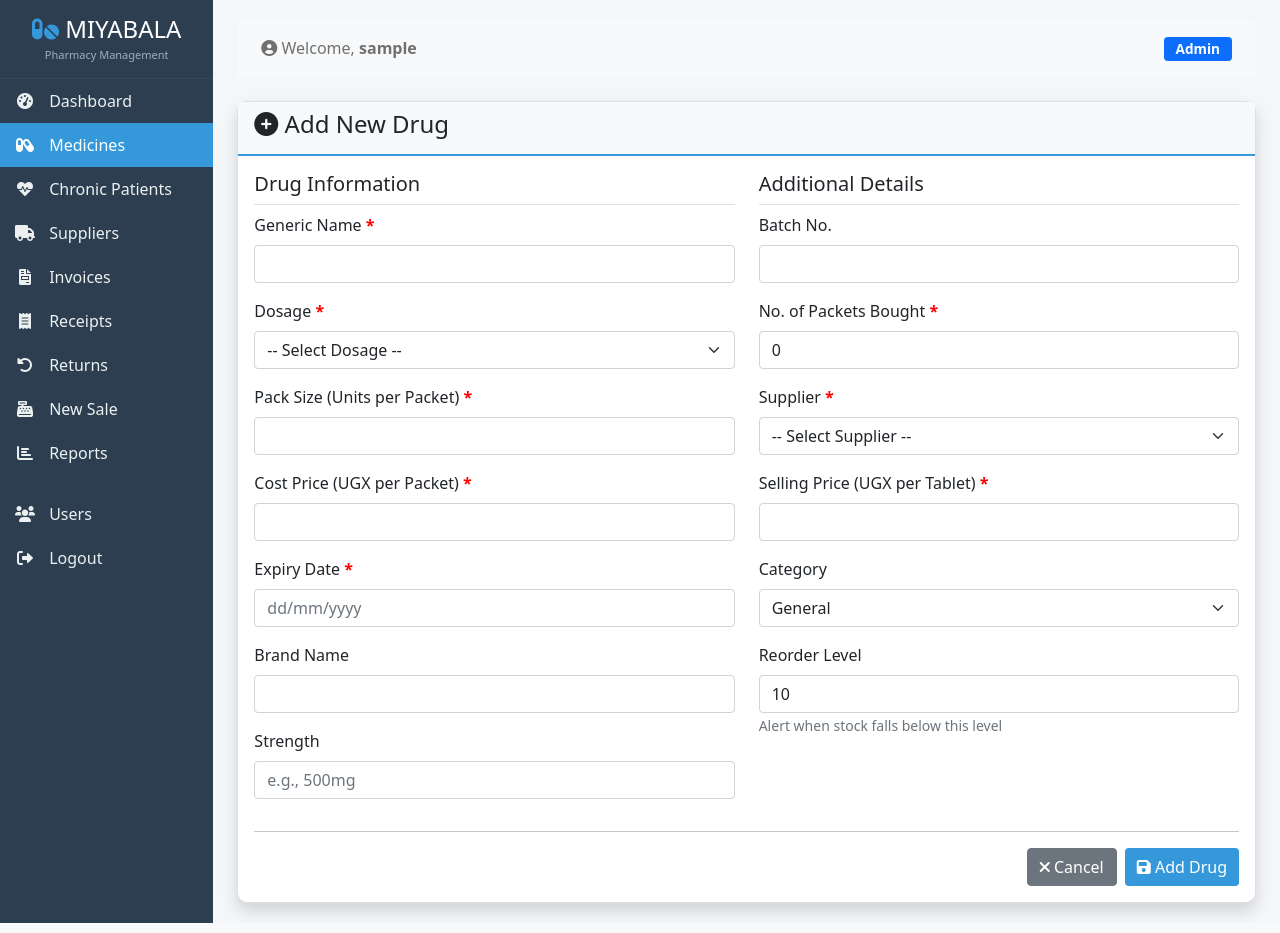
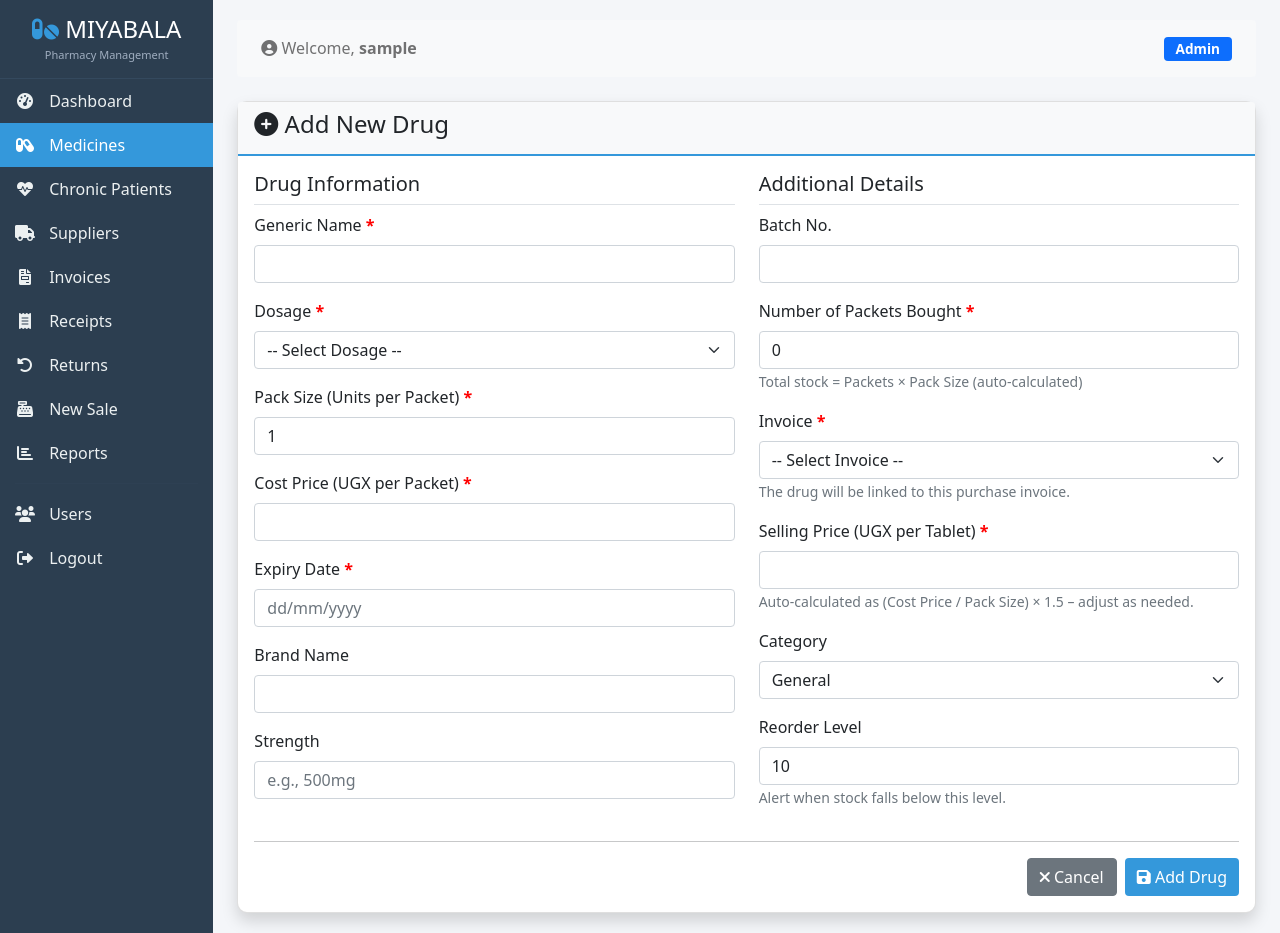
Before and after one commit to kiyimbahenry/miyabalapharmacy, a Django app: page /drugs/create/ in a window 1280 px wide. Run offline with Django 5.2, Linux system fonts and the light colour scheme; the visitor is signed in with stand-in values (Sample User, id 1); data comes from the database, SQL or seed files in the repository; data that the repository does not hold is empty.

Commit message:
Replace supplier with invoice in drug form, auto-link to invoice, auto-calc selling price

```diff
--- a/stockcontrol/stock/templates/stock/drug_form.html
+++ b/stockcontrol/stock/templates/stock/drug_form.html
@@ -46,13 +46,13 @@
 
                             <div class="mb-3">
                                 <label class="form-label required-field">Pack Size (Units per Packet)</label>
-                                <input type="number" name="pack_size" class="form-control"
-                                       value="{{ drug.pack_size|default:'' }}" min="1" required>
+                                <input type="number" name="pack_size" class="form-control pack-size"
+                                       value="{{ drug.pack_size|default:'1' }}" min="1" required>
                             </div>
 
                             <div class="mb-3">
                                 <label class="form-label required-field">Cost Price (UGX per Packet)</label>
-                                <input type="number" step="0.01" name="cost_price" class="form-control"
+                                <input type="number" step="0.01" name="cost_price" class="form-control cost-price"
                                        value="{{ drug.cost_price|default:'' }}" min="0" required>
                             </div>
 
@@ -87,27 +87,32 @@
                             </div>
 
                             <div class="mb-3">
-                                <label class="form-label required-field">No. of Packets Bought</label>
-                                <input type="number" name="stock_quantity" class="form-control"
+                                <label class="form-label required-field">Number of Packets Bought</label>
+                                <input type="number" name="stock_quantity" class="form-control packets"
                                        value="{{ drug.stock_quantity|default:'0' }}" min="0" required>
+                                <small class="form-text text-muted">Total stock = Packets × Pack Size (auto‑calculated)</small>
                             </div>
 
+                            <!-- REPLACE SUPPLIER WITH INVOICE DROPDOWN -->
                             <div class="mb-3">
-                                <label class="form-label required-field">Supplier</label>
-                                <select name="supplier" class="form-select" required>
-                                    <option value="">-- Select Supplier --</option>
-                                    {% for supplier in suppliers %}
-                                        <option value="{{ supplier.id }}" {% if drug.supplier.id == supplier.id %}selected{% endif %}>
-                                            {{ supplier.name }}
+                                <label class="form-label required-field">Invoice</label>
+                                <select name="invoice_id" class="form-select" required>
+                                    <option value="">-- Select Invoice --</option>
+                                    {% for invoice in invoices %}
+                                        <option value="{{ invoice.id }}"
+                                                {% if selected_invoice_id == invoice.id %}selected{% endif %}>
+                                            {{ invoice.invoice_number }} - {{ invoice.supplier.name }}
                                         </option>
                                     {% endfor %}
                                 </select>
+                                <small class="form-text text-muted">The drug will be linked to this purchase invoice.</small>
                             </div>
 
                             <div class="mb-3">
                                 <label class="form-label required-field">Selling Price (UGX per Tablet)</label>
-                                <input type="number" step="0.01" name="selling_price" class="form-control"
+                                <input type="number" step="0.01" name="selling_price" class="form-control selling-price"
                                        value="{{ drug.selling_price|default:'' }}" min="0" required>
+                                <small class="form-text text-muted">Auto‑calculated as (Cost Price / Pack Size) × 1.5 – adjust as needed.</small>
                             </div>
 
                             <div class="mb-3">
@@ -126,7 +131,7 @@
                                 <label class="form-label">Reorder Level</label>
                                 <input type="number" name="reorder_level" class="form-control"
                                        value="{{ drug.reorder_level|default:'10' }}" min="0">
-                                <small class="text-muted">Alert when stock falls below this level</small>
+                                <small class="text-muted">Alert when stock falls below this level.</small>
                             </div>
                         </div>
                     </div>
@@ -146,4 +151,31 @@
         </div>
     </div>
 </div>
+
+<script>
+    document.addEventListener('DOMContentLoaded', function() {
+        const costPriceInput = document.querySelector('.cost-price');
+        const packSizeInput = document.querySelector('.pack-size');
+        const sellingPriceInput = document.querySelector('.selling-price');
+        const packetsInput = document.querySelector('.packets');
+
+        function autoCalculateSellingPrice() {
+            const cost = parseFloat(costPriceInput.value) || 0;
+            const packSize = parseInt(packSizeInput.value) || 1;
+            if (cost > 0 && packSize > 0) {
+                const perUnitCost = cost / packSize;
+                const suggested = perUnitCost * 1.5;
+                sellingPriceInput.value = suggested.toFixed(2);
+            } else {
+                sellingPriceInput.value = '';
+            }
+        }
+
+        costPriceInput.addEventListener('input', autoCalculateSellingPrice);
+        packSizeInput.addEventListener('input', autoCalculateSellingPrice);
+
+        // (Optional) Show total stock hint – you can add a read‑only field if you want.
+    });
+</script>
+
 {% endblock %}
--- a/stockcontrol/stock/views.py
+++ b/stockcontrol/stock/views.py
@@ -394,93 +394,111 @@ def drug_list(request):
 @login_required
 @user_passes_test(is_admin_or_manager)
 def drug_create(request):
-    """Create a new drug/medicine"""
+    """Create a new drug/medicine and link to an invoice."""
     categories = Category.objects.all()
-    suppliers = Supplier.objects.all()
+    invoices = Invoice.objects.all().select_related('supplier')
 
     if request.method == 'POST':
         try:
-            name = request.POST.get('name') or request.POST.get('generic_name')
+            # Get form data
             generic_name = request.POST.get('generic_name')
-            brand = request.POST.get('brand')
             dosage = request.POST.get('dosage')
-            strength = request.POST.get('strength')
-            batch_no = request.POST.get('batch_no')
-
-            pack_size = int(request.POST.get('pack_size', 0))
-            supplier_id = int(request.POST.get('supplier', 0))
+            pack_size = int(request.POST.get('pack_size', 1))
             cost_price = float(request.POST.get('cost_price', 0))
+            expiry_date = request.POST.get('expiry_date')
+            brand = request.POST.get('brand', '')
+            strength = request.POST.get('strength', '')
+            batch_no = request.POST.get('batch_no', '')
+            stock_quantity = int(request.POST.get('stock_quantity', 0))  # number of packets
             selling_price = float(request.POST.get('selling_price', 0))
-            stock_quantity = int(request.POST.get('stock_quantity', 0))
-            category_id = int(request.POST.get('category', 1))
+            category_id = request.POST.get('category', 1)
             reorder_level = int(request.POST.get('reorder_level', 10))
-            expiry_date = request.POST.get('expiry_date')
-
-            print(f"Creating Drug: {generic_name}, Dosage: {dosage}, Pack Size: {pack_size}")
-
+            invoice_id = request.POST.get('invoice_id')
+
+            # Basic validation
             errors = []
-
             if not generic_name:
                 errors.append('Generic Name is required.')
             if not dosage:
                 errors.append('Dosage is required.')
-            if not supplier_id or supplier_id <= 0:
-                errors.append('Supplier is required.')
-            else:
-                try:
-                    supplier = Supplier.objects.get(id=supplier_id)
-                except Supplier.DoesNotExist:
-                    errors.append('Selected supplier does not exist.')
             if cost_price <= 0:
                 errors.append('Cost Price must be greater than 0.')
-            if selling_price <= 0:
-                errors.append('Selling Price must be greater than 0.')
             if pack_size <= 0:
                 errors.append('Pack Size must be greater than 0.')
             if stock_quantity < 0:
-                errors.append('Stock quantity cannot be negative.')
+                errors.append('Number of packets cannot be negative.')
             if not expiry_date:
                 errors.append('Expiry Date is required.')
+            if not invoice_id:
+                errors.append('Invoice is required.')
+
+            # Convert expiry date format (dd/mm/yyyy → yyyy-mm-dd)
             if expiry_date and '/' in expiry_date:
-                try:
-                    parts = expiry_date.split('/')
-                    if len(parts) == 3:
-                        expiry_date = f"{parts[2]}-{parts[1]}-{parts[0]}"
-                except:
+                parts = expiry_date.split('/')
+                if len(parts) == 3:
+                    expiry_date = f"{parts[2]}-{parts[1]}-{parts[0]}"
+                else:
                     errors.append('Invalid date format. Use dd/mm/yyyy')
+
+            # Verify category exists
             try:
                 category = Category.objects.get(id=category_id)
             except Category.DoesNotExist:
                 errors.append('Selected category does not exist.')
+                category = None
+
+            # Verify invoice exists
+            try:
+                invoice = Invoice.objects.get(id=invoice_id)
+            except Invoice.DoesNotExist:
+                errors.append('Selected invoice does not exist.')
+                invoice = None
 
             if errors:
                 for error in errors:
                     messages.error(request, error)
                 return render(request, 'stock/drug_form.html', {
                     'categories': categories,
-                    'suppliers': suppliers,
-                    'is_edit': False
+                    'invoices': invoices,
+                    'is_edit': False,
+                    'drug': None,
+                    'selected_invoice_id': invoice_id,
                 })
 
+            # Create the drug (total tablets = packets × pack_size)
             drug = Drug.objects.create(
-                name=name or generic_name,
+                name=generic_name,  # use generic as name if no brand given
                 generic_name=generic_name,
-                brand=brand or '',
+                brand=brand,
                 dosage=dosage,
-                strength=strength or '',
-                batch_no=batch_no or '',
+                strength=strength,
+                batch_no=batch_no,
                 pack_size=pack_size,
-                supplier_id=supplier_id,
-                category_id=category_id,
                 cost_price=cost_price,
                 selling_price=selling_price,
-                stock_quantity=stock_quantity,
+                stock_quantity=stock_quantity * pack_size,  # total tablets
                 expiry_date=expiry_date,
                 reorder_level=reorder_level,
+                category=category,
                 created_by=request.user
             )
 
-            messages.success(request, f'Drug "{drug.name}" created successfully!')
+            # Create InvoiceItem for this purchase
+            # quantity = number of packets, unit_price = cost per packet
+            InvoiceItem.objects.create(
+                invoice=invoice,
+                drug=drug,
+                quantity=stock_quantity,                # packets
+                unit_price=cost_price,                  # cost per packet
+                total=cost_price * stock_quantity       # total cost of this purchase
+            )
+
+            # Optionally update the invoice totals
+            invoice.total_items = invoice.items.count()
+            invoice.total_amount = invoice.items.aggregate(Sum('total'))['total__sum'] or 0
+            invoice.save()
+
+            messages.success(request, f'Drug "{drug.name}" created and linked to Invoice #{invoice.invoice_number}.')
             return redirect('stock:drug_list')
 
         except ValueError as e:
@@ -490,10 +508,13 @@ def drug_create(request):
             import traceback
             traceback.print_exc()
 
+    # GET request
     context = {
         'categories': categories,
-        'suppliers': suppliers,
+        'invoices': invoices,
         'is_edit': False,
+        'drug': None,
+        'selected_invoice_id': None,
     }
     return render(request, 'stock/drug_form.html', context)
 
@@ -575,63 +596,67 @@ def drug_create_ajax(request):
 @login_required
 @user_passes_test(is_admin_or_manager)
 def drug_edit(request, drug_id):
-    """Edit an existing drug/medicine"""
+    """Edit an existing drug/medicine and optionally update invoice association."""
     drug = get_object_or_404(Drug, id=drug_id)
     categories = Category.objects.all()
-    suppliers = Supplier.objects.all()
+    invoices = Invoice.objects.all().select_related('supplier')
+
+    # Get current invoice linked to this drug (if any)
+    current_invoice_item = InvoiceItem.objects.filter(drug=drug).first()
+    current_invoice_id = current_invoice_item.invoice.id if current_invoice_item else None
 
     if request.method == 'POST':
         try:
+            # Get form data
             generic_name = request.POST.get('generic_name')
-            brand = request.POST.get('brand')
             dosage = request.POST.get('dosage')
-            strength = request.POST.get('strength')
-            batch_no = request.POST.get('batch_no')
-
-            pack_size = int(request.POST.get('pack_size', 0))
-            supplier_id = int(request.POST.get('supplier', 0))
+            pack_size = int(request.POST.get('pack_size', 1))
             cost_price = float(request.POST.get('cost_price', 0))
+            expiry_date = request.POST.get('expiry_date')
+            brand = request.POST.get('brand', '')
+            strength = request.POST.get('strength', '')
+            batch_no = request.POST.get('batch_no', '')
+            stock_quantity = int(request.POST.get('stock_quantity', 0))  # packets
             selling_price = float(request.POST.get('selling_price', 0))
-            stock_quantity = int(request.POST.get('stock_quantity', 0))
-            category_id = int(request.POST.get('category', 1))
+            category_id = request.POST.get('category', 1)
             reorder_level = int(request.POST.get('reorder_level', 10))
-            expiry_date = request.POST.get('expiry_date')
-            name = request.POST.get('name') or generic_name
-
+            invoice_id = request.POST.get('invoice_id')
+
+            # Validation
             errors = []
-
             if not generic_name:
                 errors.append('Generic Name is required.')
             if not dosage:
                 errors.append('Dosage is required.')
-            if not supplier_id or supplier_id <= 0:
-                errors.append('Supplier is required.')
-            else:
-                try:
-                    supplier = Supplier.objects.get(id=supplier_id)
-                except Supplier.DoesNotExist:
-                    errors.append('Selected supplier does not exist.')
             if cost_price <= 0:
                 errors.append('Cost Price must be greater than 0.')
-            if selling_price <= 0:
-                errors.append('Selling Price must be greater than 0.')
             if pack_size <= 0:
                 errors.append('Pack Size must be greater than 0.')
             if stock_quantity < 0:
-                errors.append('Stock quantity cannot be negative.')
+                errors.append('Number of packets cannot be negative.')
             if not expiry_date:
                 errors.append('Expiry Date is required.')
+            if not invoice_id:
+                errors.append('Invoice is required.')
+
             if expiry_date and '/' in expiry_date:
-                try:
-                    parts = expiry_date.split('/')
-                    if len(parts) == 3:
-                        expiry_date = f"{parts[2]}-{parts[1]}-{parts[0]}"
-                except:
+                parts = expiry_date.split('/')
+                if len(parts) == 3:
+                    expiry_date = f"{parts[2]}-{parts[1]}-{parts[0]}"
+                else:
                     errors.append('Invalid date format. Use dd/mm/yyyy')
+
             try:
                 category = Category.objects.get(id=category_id)
             except Category.DoesNotExist:
                 errors.append('Selected category does not exist.')
+                category = None
+
+            try:
+                invoice = Invoice.objects.get(id=invoice_id)
+            except Invoice.DoesNotExist:
+                errors.append('Selected invoice does not exist.')
+                invoice = None
 
             if errors:
                 for error in errors:
@@ -639,27 +664,68 @@ def drug_edit(request, drug_id):
                 return render(request, 'stock/drug_form.html', {
                     'drug': drug,
                     'categories': categories,
-                    'suppliers': suppliers,
-                    'is_edit': True
+                    'invoices': invoices,
+                    'is_edit': True,
+                    'selected_invoice_id': invoice_id,
                 })
 
+            # Update drug
             drug.generic_name = generic_name
-            drug.brand = brand or ''
+            drug.brand = brand
             drug.dosage = dosage
-            drug.strength = strength or ''
-            drug.batch_no = batch_no or ''
+            drug.strength = strength
+            drug.batch_no = batch_no
             drug.pack_size = pack_size
-            drug.supplier_id = supplier_id
             drug.cost_price = cost_price
             drug.selling_price = selling_price
-            drug.stock_quantity = stock_quantity
+            drug.stock_quantity = stock_quantity * pack_size  # tablets
             drug.expiry_date = expiry_date
-            drug.name = name or generic_name
-            drug.category_id = category_id
             drug.reorder_level = reorder_level
+            drug.category = category
             drug.save()
 
-            messages.success(request, f'Drug "{drug.name}" updated successfully!')
+            # Update or create InvoiceItem
+            if current_invoice_item:
+                # If invoice changed, we need to update or move the item
+                if current_invoice_item.invoice.id != int(invoice_id):
+                    # Delete old item, create new one
+                    current_invoice_item.delete()
+                    InvoiceItem.objects.create(
+                        invoice=invoice,
+                        drug=drug,
+                        quantity=stock_quantity,
+                        unit_price=cost_price,
+                        total=cost_price * stock_quantity
+                    )
+                else:
+                    # Same invoice – just update fields
+                    current_invoice_item.quantity = stock_quantity
+                    current_invoice_item.unit_price = cost_price
+                    current_invoice_item.total = cost_price * stock_quantity
+                    current_invoice_item.save()
+            else:
+                # No previous invoice item – create new one
+                InvoiceItem.objects.create(
+                    invoice=invoice,
+                    drug=drug,
+                    quantity=stock_quantity,
+                    unit_price=cost_price,
+                    total=cost_price * stock_quantity
+                )
+
+            # Recalculate invoice totals for both old and new invoices if they changed
+            if current_invoice_item and current_invoice_item.invoice.id != int(invoice_id):
+                # Recalc old invoice
+                old_inv = current_invoice_item.invoice
+                old_inv.total_items = old_inv.items.count()
+                old_inv.total_amount = old_inv.items.aggregate(Sum('total'))['total__sum'] or 0
+                old_inv.save()
+            # Recalc new invoice
+            invoice.total_items = invoice.items.count()
+            invoice.total_amount = invoice.items.aggregate(Sum('total'))['total__sum'] or 0
+            invoice.save()
+
+            messages.success(request, f'Drug "{drug.name}" updated successfully.')
             return redirect('stock:drug_list')
 
         except ValueError as e:
@@ -669,11 +735,13 @@ def drug_edit(request, drug_id):
             import traceback
             traceback.print_exc()
 
+    # GET request – prefill the invoice dropdown with current invoice
     context = {
         'drug': drug,
         'categories': categories,
-        'suppliers': suppliers,
+        'invoices': invoices,
         'is_edit': True,
+        'selected_invoice_id': current_invoice_id,
     }
     return render(request, 'stock/drug_form.html', context)
 
```
